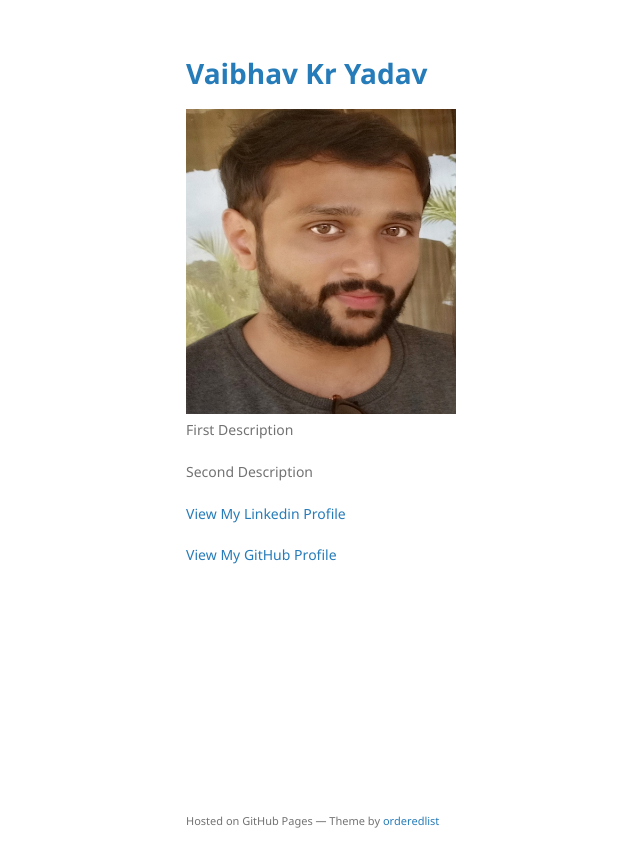
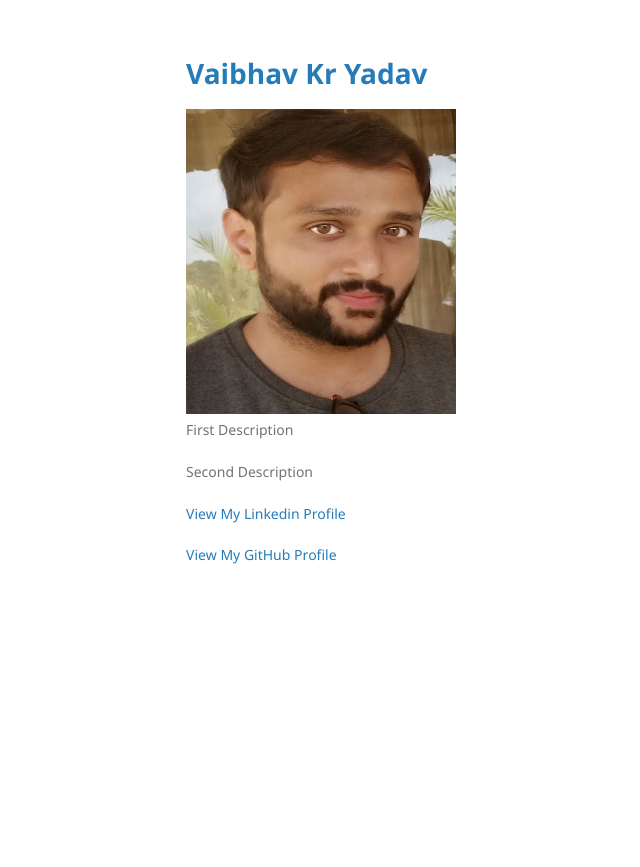
Before and after one commit to Vaibhav-Kumar-Yadav/Vaibhav-Kumar-Yadav.github.io, a Jekyll site: the page built from index.md, in a window 1280 px wide. Shown: the top 867 px of the page, without its empty margins (24-664 px from the left). Built offline with Jekyll 4.4.1, drawn with Linux system fonts in a browser that asks for light colours; our own code applies the rules of GitHub Pages for plain Markdown files.

Commit message:
Update default.html

```diff
--- a/_layouts/default.html
+++ b/_layouts/default.html
@@ -24,7 +24,6 @@
         <p>{{ site.description | default: site.github.project_tagline }}</p>
 
         {% if site.github.is_project_page %}
-        <p class="view"><a href="{{ site.github.repository_url }}">View the Project on GitHub <small>{{ site.github.repository_nwo }}</small></a></p>
         {% endif %}
 
         {% if site.github.is_user_page %}
@@ -48,7 +47,6 @@
         {% if site.github.is_project_page %}
         <p>This project is maintained by <a href="{{ site.github.owner_url }}">{{ site.github.owner_name }}</a></p>
         {% endif %}
-        <p><small>Hosted on GitHub Pages &mdash; Theme by <a href="https://github.com/orderedlist">orderedlist</a></small></p>
       </footer>
     </div>
     <script src="{{ "/assets/js/scale.fix.js" | relative_url }}"></script>
```
